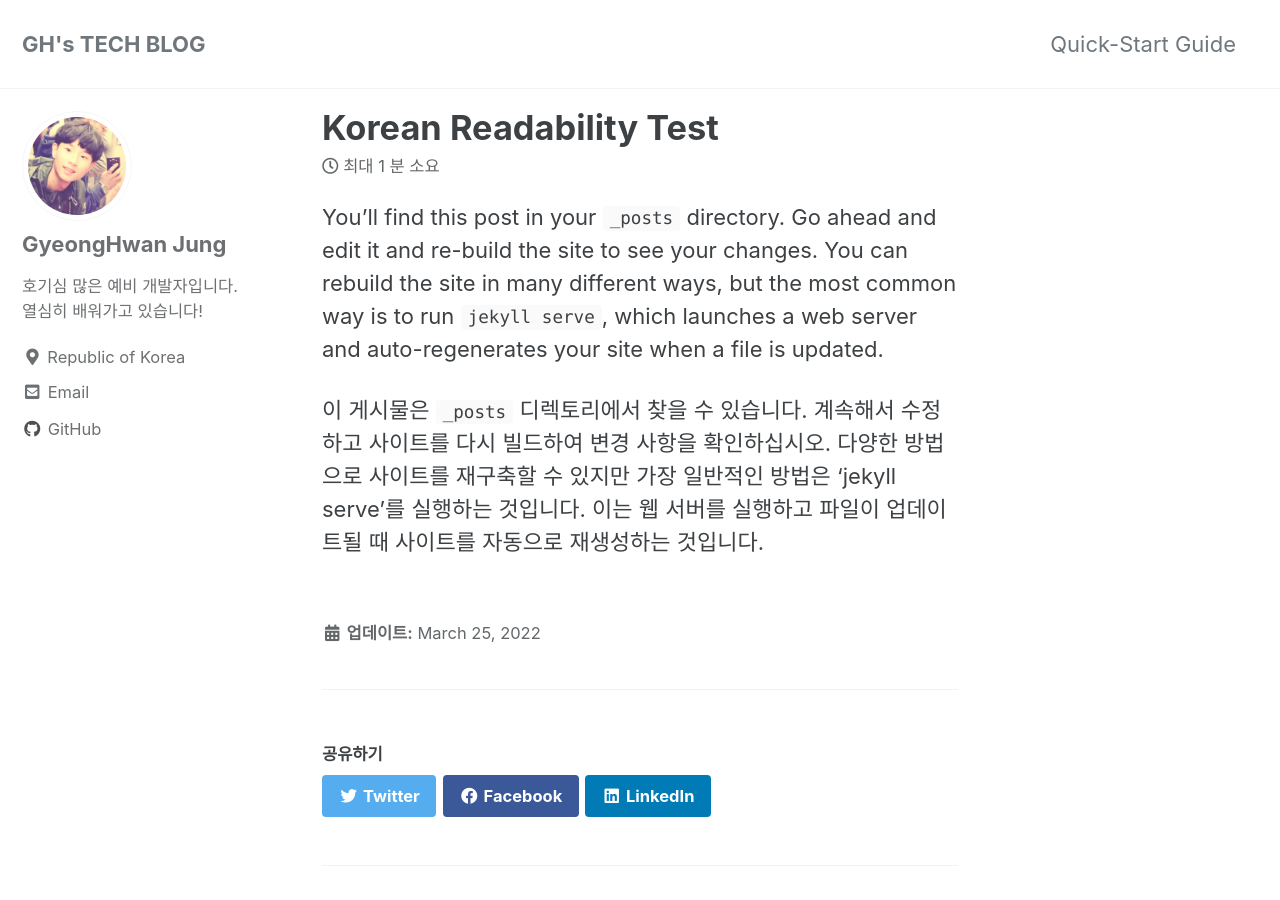
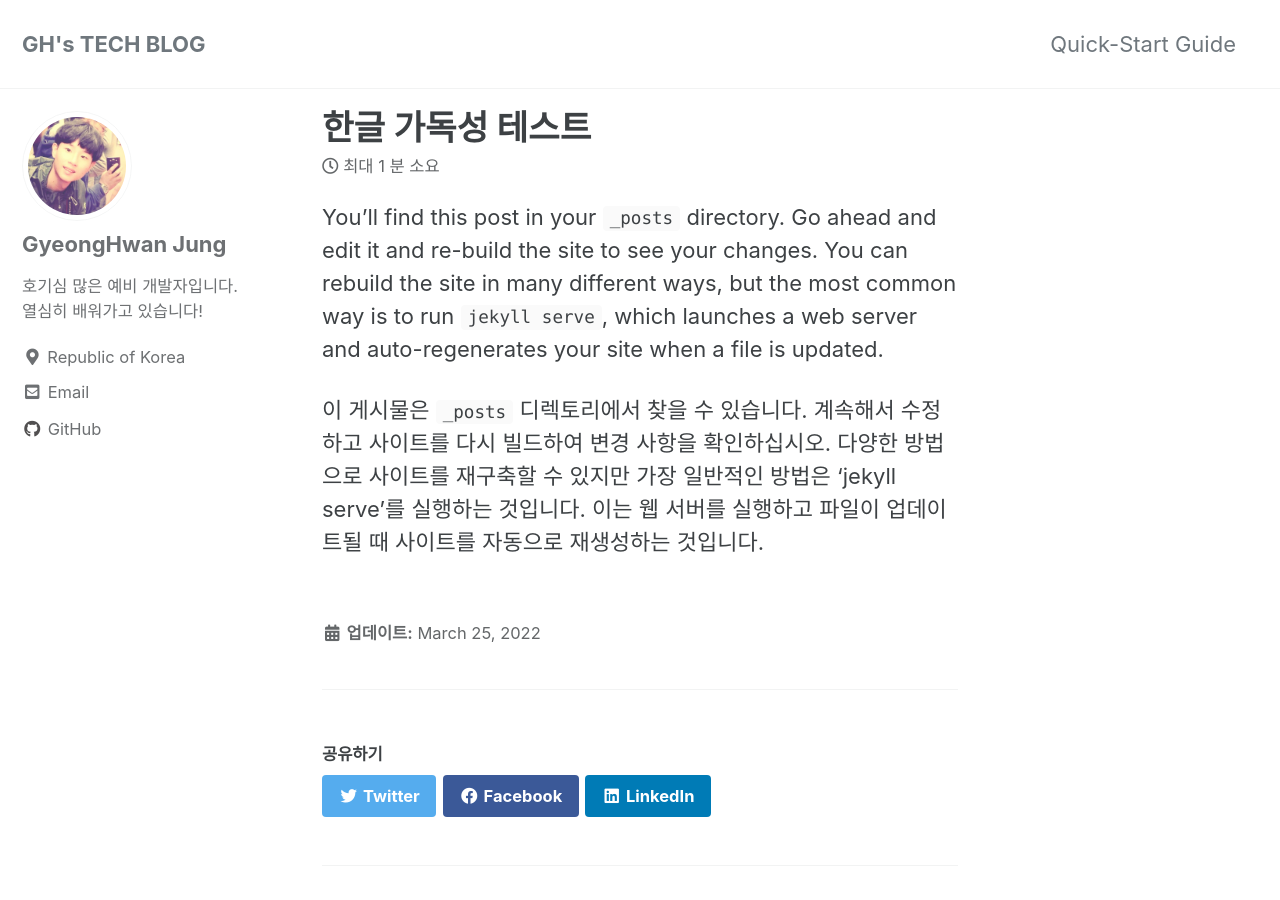
Before and after one commit to GyeongHwanJung/GyeongHwanJung.github.io, a Jekyll site: the page built from _posts/2022-03-25-korean-readability-test.markdown, in a window 1280 px wide and 900 px high. Built offline with Jekyll 4.4.1, drawn with Linux system fonts in a browser that asks for light colours; cached includes are drawn as plain includes; comment, search, counter and statistics services are not loaded.

Commit message:
Update 2022-03-25-korean-readability-test.markdown

```diff
--- a/_posts/2022-03-25-korean-readability-test.markdown
+++ b/_posts/2022-03-25-korean-readability-test.markdown
@@ -1,3 +1,8 @@
+---
+title: 한글 가독성 테스트
+key: korean-readability-test
+---
+
 You’ll find this post in your `_posts` directory. Go ahead and edit it and re-build the site to see your changes. You can rebuild the site in many different ways, but the most common way is to run `jekyll serve`, which launches a web server and auto-regenerates your site when a file is updated.
 
 이 게시물은 `_posts` 디렉토리에서 찾을 수 있습니다. 계속해서 수정하고 사이트를 다시 빌드하여 변경 사항을 확인하십시오. 다양한 방법으로 사이트를 재구축할 수 있지만 가장 일반적인 방법은 'jekyll serve'를 실행하는 것입니다. 이는 웹 서버를 실행하고 파일이 업데이트될 때 사이트를 자동으로 재생성하는 것입니다.
```
